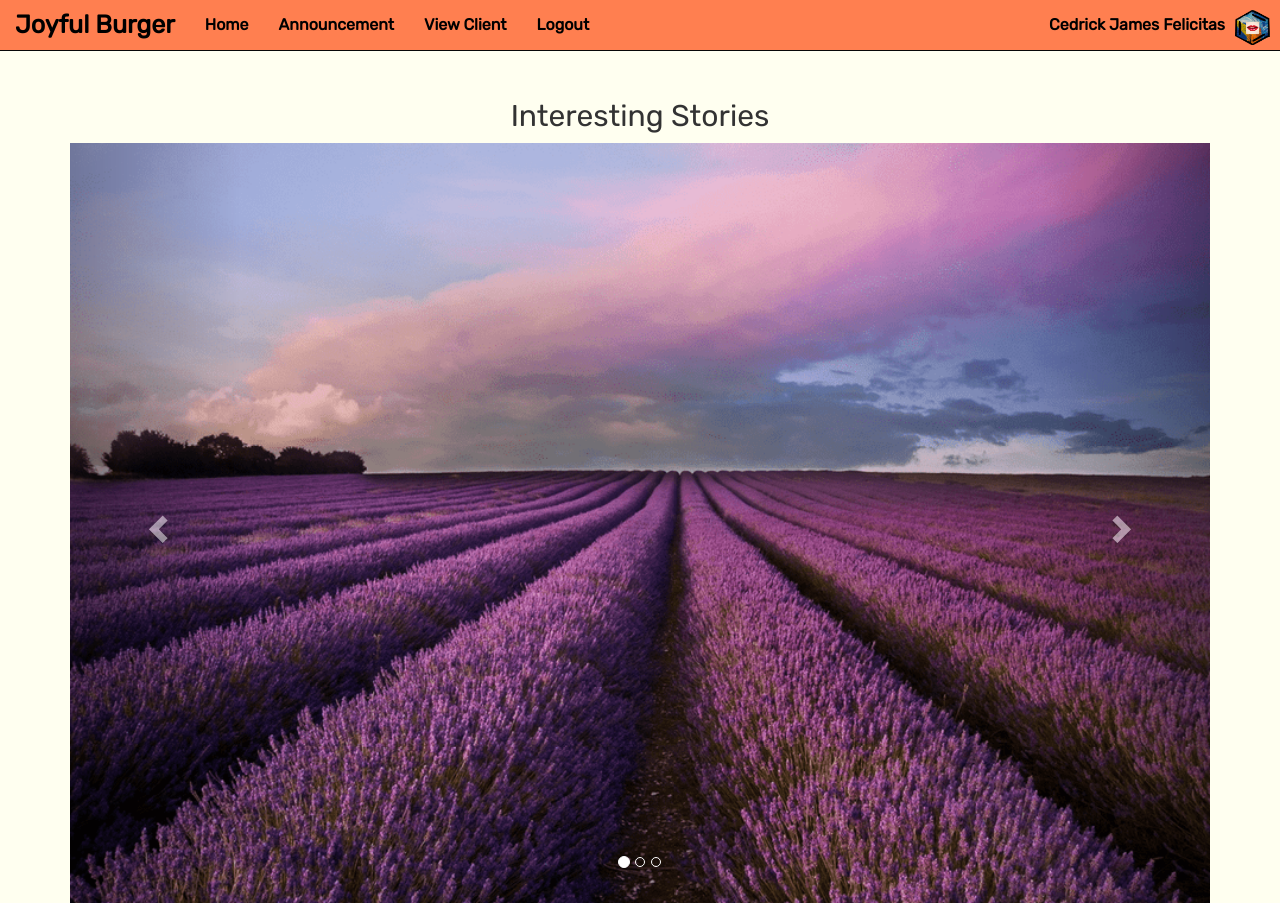
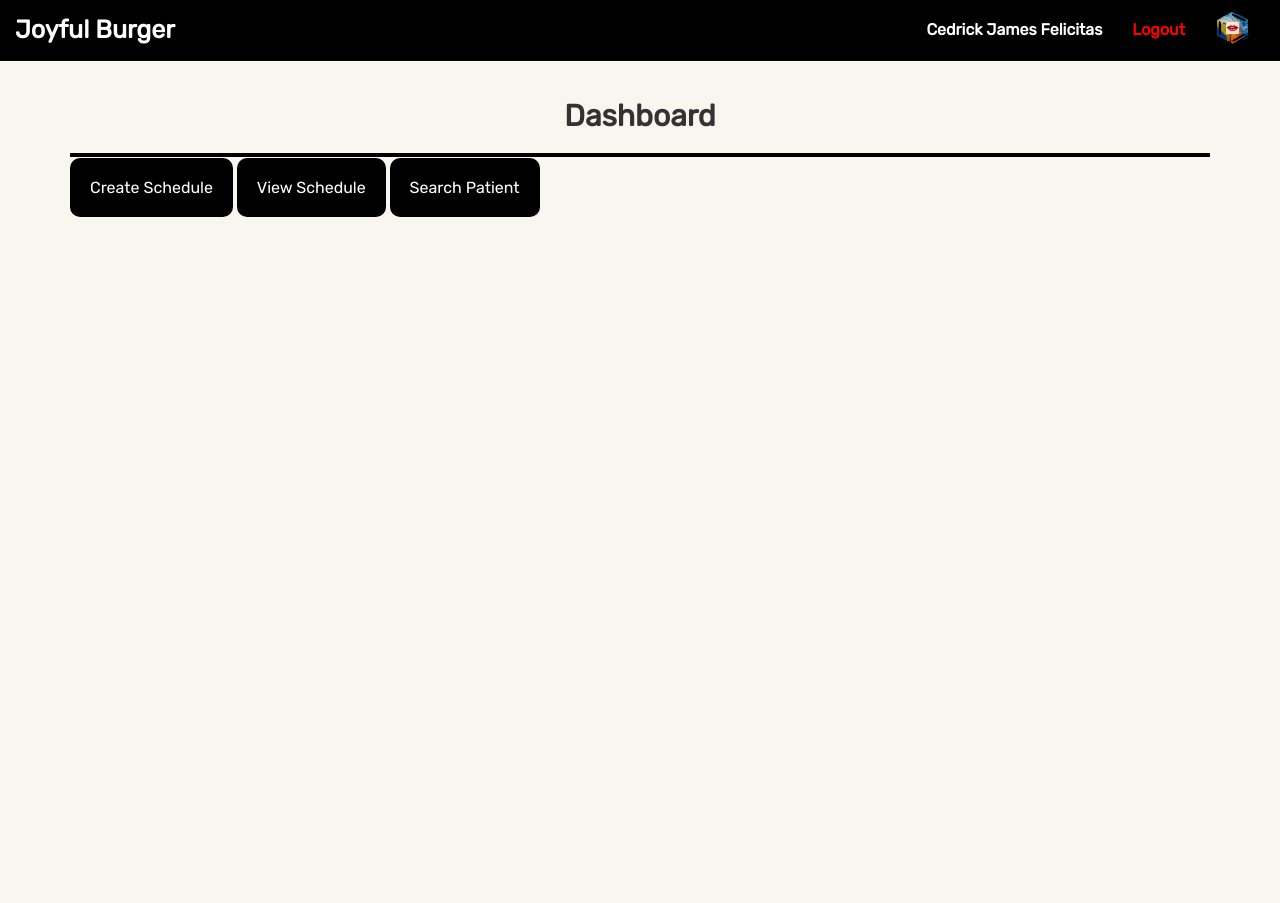
Before and after one commit to CJ-Felicitas/Form-Tester, a PHP site: page /dashboard.php in a window 1280 px wide. After the commit the page ends 217 px from the top, so only its background shows below. Run offline with PHP 8.4, Linux system fonts and the light colour scheme; a user stored in the database is signed in.

Commit message:
menu added

```diff
--- a/dashboard.php
+++ b/dashboard.php
@@ -28,25 +28,26 @@ session_start();
       font-size: 30px;
       font-family: 'Rubik', sans-serif;
     }
+
+    a.hoverme :hover {
+      background-color: white;
+      color: black;
+    }
   </style>
 </head>
 
-<body style="background-color: ivory;">
-<nav class="navbar navbar-inverse navbar-fixed-top" style="background-color:coral">
+<body style="background-color: #F9F6F0;">
+  <nav class="navbar navbar-inverse navbar-fixed-top" style="background-color:black;">
     <div class="container-fluid">
       <div class="navbar-header">
-      <a class="navbar-brand" href="#"style="color: black;font-family: 'Rubik', sans-serif;font-size:25px;"><b>Joyful Burger</b></a>
+        <p class="navbar-brand" href="#" style="color: white;font-family: 'Rubik', sans-serif;font-size:25px;line-height:30px"><b>Joyful Burger</b></p>
       </div>
-    <ul class="nav navbar-nav">
-      <li><a href="#" style="color: black;font-family: 'Rubik', sans-serif; font-size:16px;"><b>Home</b></a></li>
-      <li><a href="#"style="color: black;font-family: 'Rubik', sans-serif;font-size:16px;"><b>Announcement</b></a></li>
-      <li><a href="#"style="color: black;font-family: 'Rubik', sans-serif;font-size:16px;"><b>View Client</b></a></li>
-      <li><a href="logout.php"style="color: black;font-family: 'Rubik', sans-serif;font-size:16px;"><b>Logout</b></a></li>
-    </ul>
+
 
       <ul class="nav navbar-nav navbar-right">
-        <li style="color: black;font-family: 'Rubik', sans-serif;font-size:16px; line-height:50px;margin-right:10px"><b><?php echo $_SESSION['name']; ?></b></li>
-      <li><img src="page_image/upside_enlarge.png" alt="" class="img-rouned" style="width: 35px;height:35px;margin-top:10px;margin-right:10px"></li>
+      <li style="color: white;font-family: 'Rubik', sans-serif;font-size:16px; line-height:60px;margin-right:30px"><b><?php  echo @$_SESSION['name']; ?></b></li>
+      <li style="color: white;font-family: 'Rubik', sans-serif;font-size:16px; line-height:60px;margin-right:30px"><b><a href="logout.php" style="color: red;">Logout</a></b></li>
+        <li><img src="page_image/upside_enlarge.png" alt="" class="img-rouned" style="width: 35px;height:35px;margin-top:10px;margin-right:30px"></li>
 
       </ul>
 
@@ -59,48 +60,24 @@ session_start();
     <div class="row">
       <div class="col-lg-12">
 
-<h3 class="header">Interesting Stories</h3>
-
-  <div id="myCarousel" class="carousel slide" data-ride="carousel">
-    <!-- Indicators -->
-    <ol class="carousel-indicators">
-      <li data-target="#myCarousel" data-slide-to="0" class="active"></li>
-      <li data-target="#myCarousel" data-slide-to="1"></li>
-      <li data-target="#myCarousel" data-slide-to="2"></li>
-    </ol>
-
-    <!-- Wrapper for slides -->
-    <div class="carousel-inner">
-      <div class="item active">
-        <img src="carousel/lavender.png" alt="Lavender" style="width:100%;">
-      </div>
-
-      <div class="item">
-        <img src="carousel/san francisco.png" alt="san franz" style="width:100%;">
-      </div>
-
-      <div class="item">
-        <img src="carousel/shoes.png" alt="Shoes" style="width:100%;">
+        <h3 class="header"><b>Dashboard</b></h3>
+        <hr style="border: 2px solid black;">
            </div>
     </div>
 
-    <!-- Left and right controls -->
-    <a class="left carousel-control" href="#myCarousel" data-slide="prev">
-      <span class="glyphicon glyphicon-chevron-left"></span>
-      <span class="sr-only">Previous</span>
-    </a>
-    <a class="right carousel-control" href="#myCarousel" data-slide="next">
-      <span class="glyphicon glyphicon-chevron-right"></span>
-      <span class="sr-only">Next</span>
-    </a>
+
+    <div class="row">
+<div class="col-lg-6">
+<a href="" style="background-color: black; padding:20px;color:white;font-family: 'Rubik', sans-serif;font-size:16px;text-decoration:none;border-radius: 10px;">Create Schedule</a>
+<a class="hoverme" href="" style="background-color: black; padding:20px;color:white;font-family: 'Rubik', sans-serif;font-size:16px;text-decoration:none;border-radius: 10px;">View Schedule</a>
+<a class="hoverme" href="" style="background-color: black; padding:20px;color:white;font-family: 'Rubik', sans-serif;font-size:16px;text-decoration:none;border-radius: 10px;">Search Patient</a>
+</div>
     </div>
 
 
 
 
   </div>
-    </div>
-    </div>
 </body>
 
 </html>
```
Lines whose indentation alone changed are shown as unchanged.
